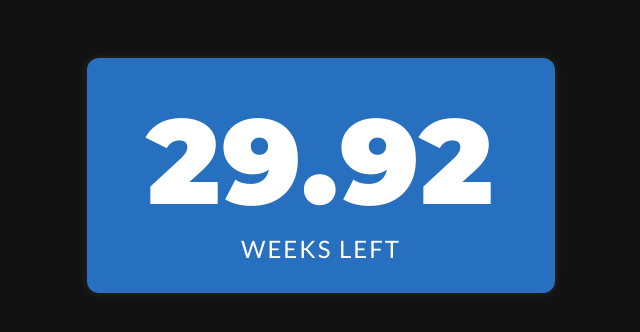
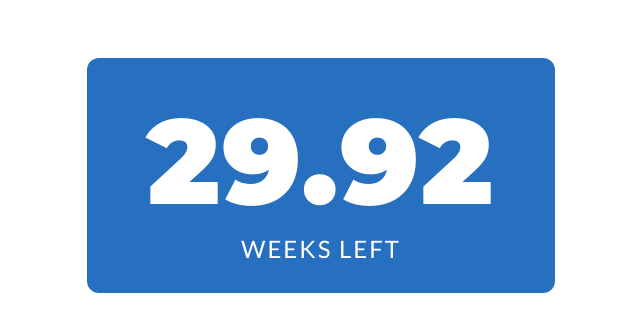
Before and after one commit to prodigyy26/Countdown, a plain HTML site: page index.html in a window 1280 px wide. Shown: the whole page, without its empty margins (319-959 px from the left). Drawn offline with Linux system fonts and the light colour scheme.

Commit message:
Update index.html

```diff
--- a/index.html
+++ b/index.html
@@ -7,7 +7,6 @@
   <title>Decimal Weeks Countdown</title>
   <style>
     body {
-      background-color: #121212; /* Dark background */
       font-family: 'Lato', sans-serif;
       text-align: center;
       padding-top: 50px;
```
